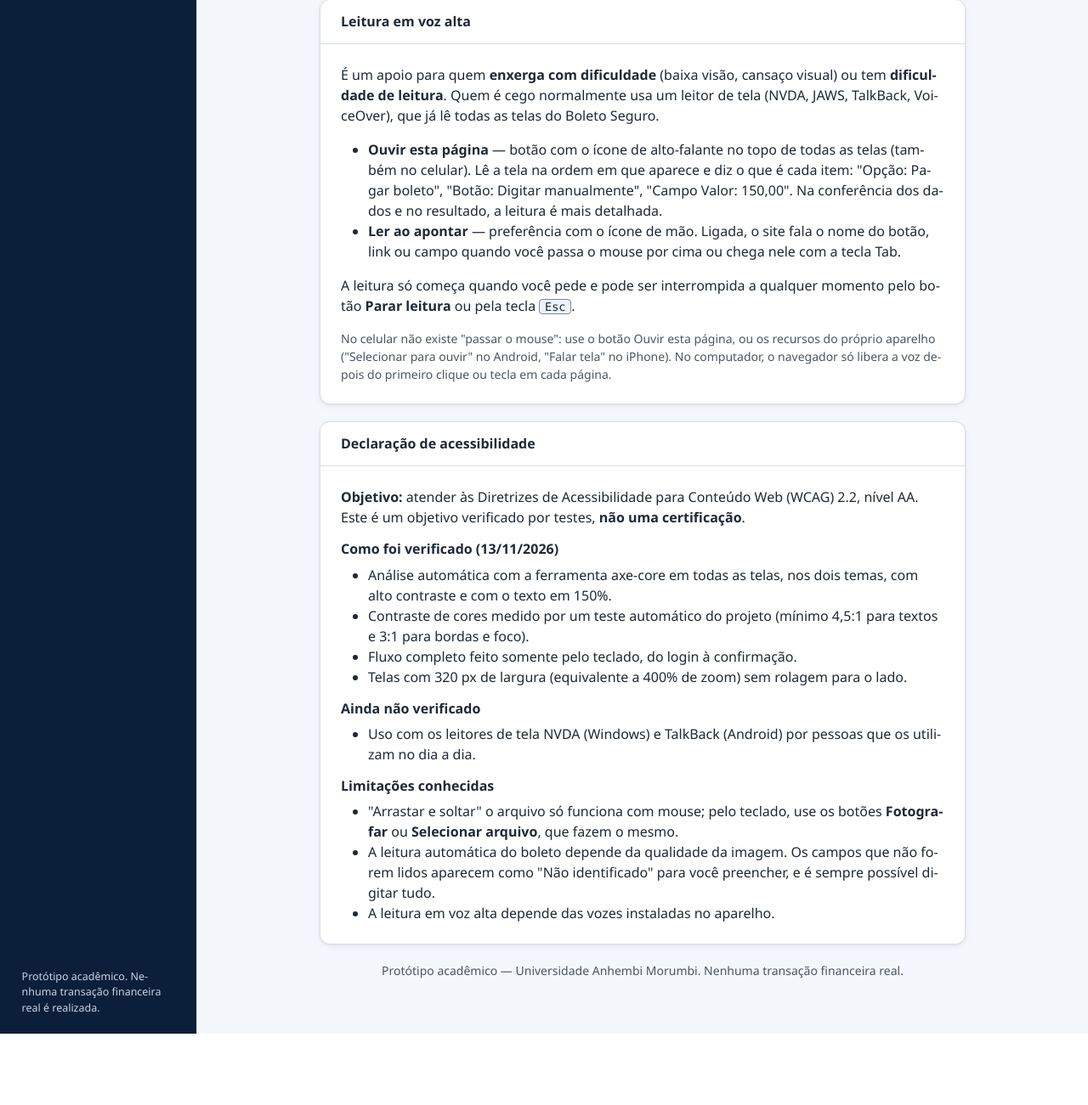
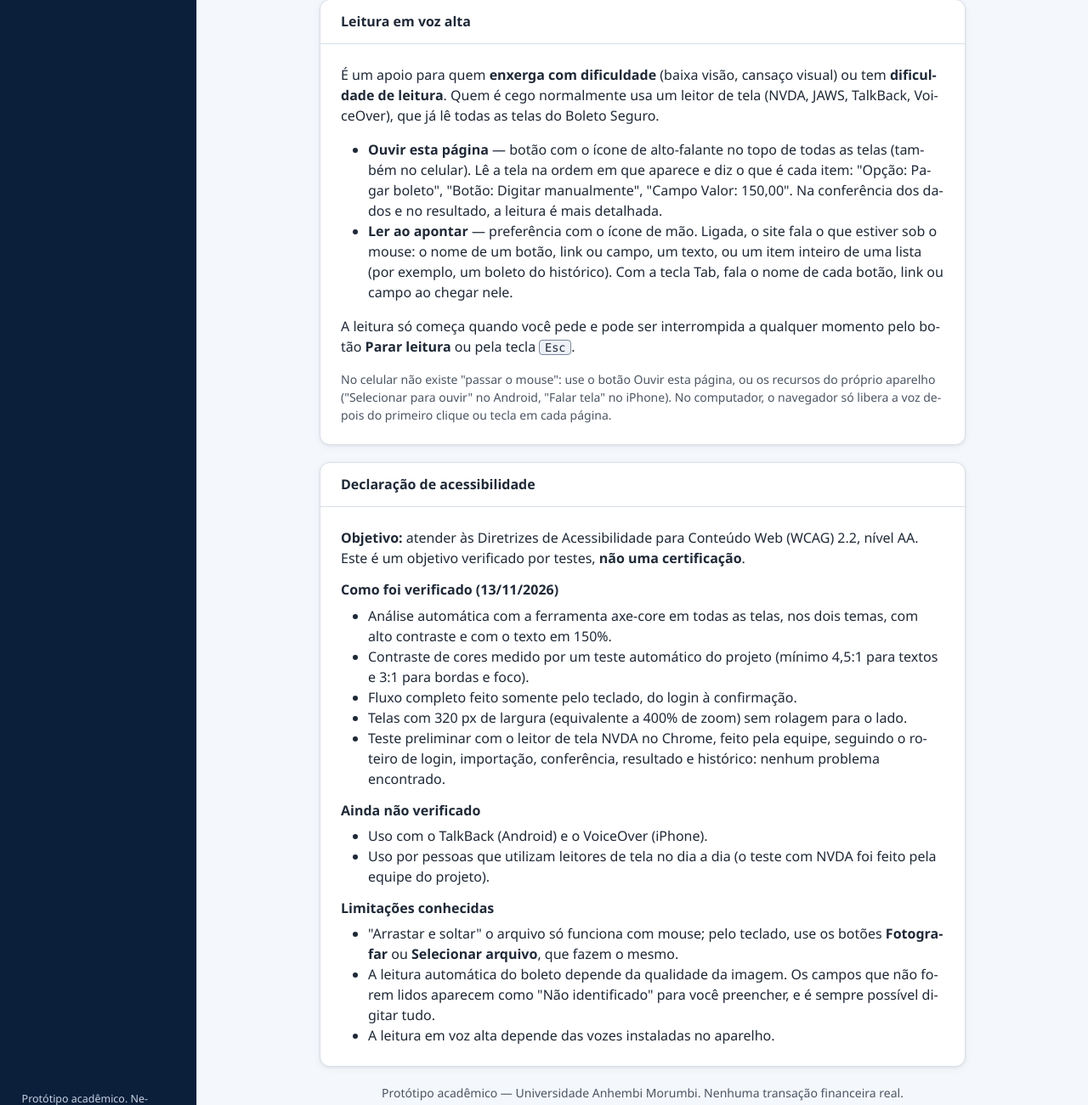
Before and after one commit to HeitorCabralDeBrito/analise-boleto, a Spring Boot app: page /acessibilidade.html in a window 1280 px wide. Shown: the part 957-2258 px from the top of the page at 85% size. Before the commit the page ends 2174 px from the top, so only its background shows below. Run offline with Spring Boot 4, Linux system fonts and the light colour scheme; some of the project's set-up classes (security, data sources, template engines, error pages and the like) are left out, and stand-ins take their place.

Commit message:
feat: "Ler ao apontar" tambem le textos e itens de lista; registra teste com NVDA
- Ao passar o mouse: botoes/links/campos como antes; itens de lista
  (boleto do historico, ultima analise, verificacao, alerta) lidos
  inteiros; paragrafos, rotulos e texto solto lidos tambem
- Fala natural: linha digitavel crua vira "terminada em 5000" e
  "20/100" vira "20 de 100"
- Declaracao de acessibilidade: teste preliminar com NVDA feito pela
  equipe (sem problemas); TalkBack/VoiceOver ainda pendentes

Co-Authored-By: Claude Opus 5.5 <noreply@anthropic.com>

```diff
--- a/src/main/resources/static/acessibilidade.html
+++ b/src/main/resources/static/acessibilidade.html
@@ -61,8 +61,9 @@
             <li><b>Ouvir esta página</b> — botão com o ícone de alto-falante no topo de todas as telas (também no celular).
               Lê a tela na ordem em que aparece e diz o que é cada item: "Opção: Pagar boleto", "Botão: Digitar manualmente",
               "Campo Valor: 150,00". Na conferência dos dados e no resultado, a leitura é mais detalhada.</li>
-            <li><b>Ler ao apontar</b> — preferência com o ícone de mão. Ligada, o site fala o nome do botão, link ou campo
-              quando você passa o mouse por cima ou chega nele com a tecla Tab.</li>
+            <li><b>Ler ao apontar</b> — preferência com o ícone de mão. Ligada, o site fala o que estiver sob o mouse: o nome
+              de um botão, link ou campo, um texto, ou um item inteiro de uma lista (por exemplo, um boleto do histórico).
+              Com a tecla Tab, fala o nome de cada botão, link ou campo ao chegar nele.</li>
           </ul>
           <p>A leitura só começa quando você pede e pode ser interrompida a qualquer momento pelo botão <b>Parar leitura</b>
             ou pela tecla <kbd>Esc</kbd>.</p>
@@ -85,11 +86,14 @@
             <li>Contraste de cores medido por um teste automático do projeto (mínimo 4,5:1 para textos e 3:1 para bordas e foco).</li>
             <li>Fluxo completo feito somente pelo teclado, do login à confirmação.</li>
             <li>Telas com 320 px de largura (equivalente a 400% de zoom) sem rolagem para o lado.</li>
+            <li>Teste preliminar com o leitor de tela NVDA no Chrome, feito pela equipe, seguindo o roteiro de login,
+              importação, conferência, resultado e histórico: nenhum problema encontrado.</li>
           </ul>
 
           <h3 class="fs-6 fw-semibold">Ainda não verificado</h3>
           <ul>
-            <li>Uso com os leitores de tela NVDA (Windows) e TalkBack (Android) por pessoas que os utilizam no dia a dia.</li>
+            <li>Uso com o TalkBack (Android) e o VoiceOver (iPhone).</li>
+            <li>Uso por pessoas que utilizam leitores de tela no dia a dia (o teste com NVDA foi feito pela equipe do projeto).</li>
           </ul>
 
           <h3 class="fs-6 fw-semibold">Limitações conhecidas</h3>
--- a/src/main/resources/static/js/leitura-voz.js
+++ b/src/main/resources/static/js/leitura-voz.js
@@ -155,7 +155,7 @@ const LeituraVoz = {
       }
     };
     percorrer(raiz);
-    return partes.filter(Boolean).join(' ');
+    return this.paraFala(partes.filter(Boolean).join(' '));
   },
 
   textoDaPagina() {
@@ -164,21 +164,54 @@ const LeituraVoz = {
   },
 
   // ---------- Ler ao apontar ----------
+  // O que é lido ao passar o mouse, em ordem de prioridade:
+  //   1. botão, link ou campo → "Botão: Sair", "Campo Valor: 150,00"
+  //   2. item de lista inteiro (um boleto do histórico, uma verificação, um alerta…)
+  //   3. bloco de texto (parágrafo, rótulo, célula, título)
+  //   4. qualquer outro elemento que tenha texto próprio (ex.: uma frase solta dentro de um cartão)
+  INTERATIVO: 'a, button, input, select, textarea, [role="button"]',
+  ITEM_INTEIRO: '.historico-item, .ultima-analise, .verificacao-item, .alerta-item, .resumo-numeros > div, .step, [data-ler-bloco]',
+  BLOCO_TEXTO: 'h1, h2, h3, h4, p, li, dt, dd, td, th, label, legend, summary, caption',
+
+  alvoAoApontar(no) {
+    if (!no || !no.closest) return null;
+    const alvo = no.closest(this.INTERATIVO) || no.closest(this.ITEM_INTEIRO) || no.closest(this.BLOCO_TEXTO);
+    if (alvo) return alvo;
+    // Elemento com texto próprio (não só o texto dos filhos), subindo até achar um
+    for (let el = no; el && el !== document.body; el = el.parentElement) {
+      if ([...el.childNodes].some((n) => n.nodeType === Node.TEXT_NODE && n.textContent.trim())) return el;
+    }
+    return null;
+  },
+
+  /** Ajustes para soar natural: linha digitável crua não vira um número gigante; "20/100" vira "20 de 100". */
+  paraFala(texto) {
+    return String(texto || '')
+      .replace(/\b\d{40,}\b/g, (n) => `linha digitável terminada em ${n.slice(-4)}`)
+      .replace(/\b(\d{1,3})\s*\/\s*100\b/g, '$1 de 100');
+  },
+
+  textoAoApontar(el) {
+    if (el.matches(this.INTERATIVO)) return this.descrever(el);
+    const texto = this.paraFala(this.limpar(el.innerText, '. ').replace(/([.!?:])\. /g, '$1 '));
+    return texto.length > 600 ? texto.slice(0, 600) + '…' : texto; // nunca lê uma página inteira de uma vez
+  },
+
   iniciarLerAoApontar() {
-    const alvo = 'a, button, input, select, textarea, [role="button"], h1, h2, h3';
     let ultimo = null;
     let espera = null;
     const ler = (el) => {
       if (!window.Preferencias || !Preferencias.lerAoApontar() || !el || el === ultimo) return;
+      if (!this.visivel(el)) return;
       ultimo = el;
-      this.falarCurto(this.descrever(el));
+      this.falarCurto(this.textoAoApontar(el));
     };
     document.addEventListener('focusin', (e) => {
-      const el = e.target.closest && e.target.closest(alvo);
+      const el = e.target.closest && e.target.closest(this.INTERATIVO + ', h1, h2, h3');
       if (el) ler(el);
     });
     document.addEventListener('mouseover', (e) => {
-      const el = e.target.closest && e.target.closest(alvo);
+      const el = this.alvoAoApontar(e.target);
       clearTimeout(espera);
       if (!el) { ultimo = null; return; }
       espera = setTimeout(() => ler(el), 250); // espera o mouse parar, para não falar tudo pelo caminho
```
